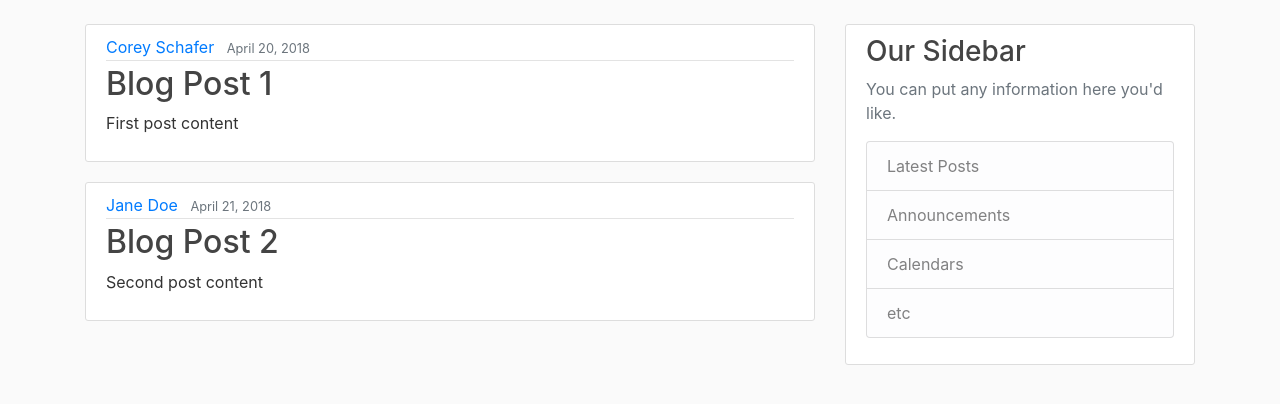
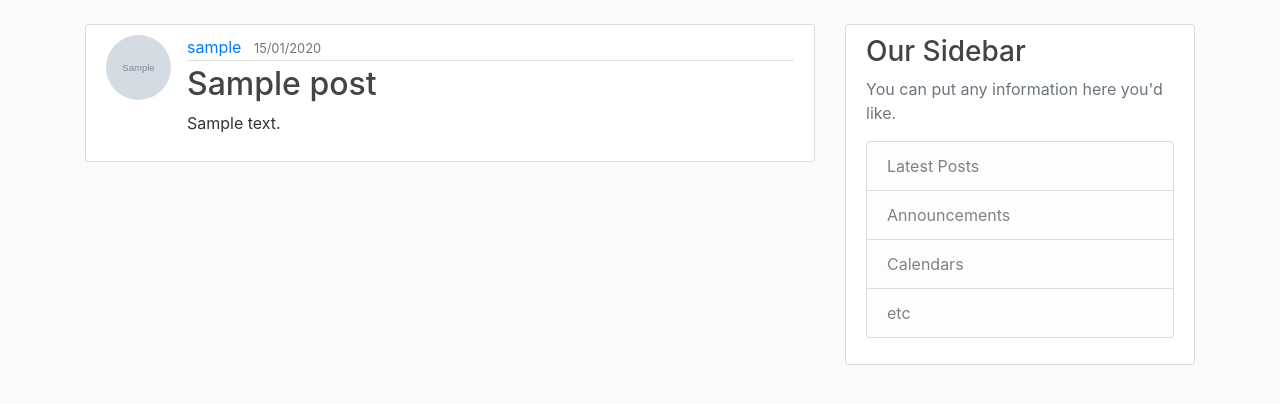
Before and after one commit to tyronedamasceno/flask-blog, a Flask app: page / in a window 1280 px wide. Shown: the part 56-460 px from the top of the page. Run offline with Flask 2, Linux system fonts and the light colour scheme; tables that the repository leaves empty hold one stand-in row (values such as "Sample post"); grey boxes marked "Sample" are stand-in pictures; some libraries are stand-ins or nearby versions.

Commit message:
Create new posts, save it to database and show on the home page

```diff
--- a/flask_blog/routes.py
+++ b/flask_blog/routes.py
@@ -10,27 +10,13 @@ from flask_blog import app, db, bcrypt
 from flask_blog.forms import (
     RegistrationForm, LoginForm, UpdateAccountForm, PostForm
 )
-from flask_blog.models import User  # , Post
-
-posts = [
-    {
-        'author': 'Corey Schafer',
-        'title': 'Blog Post 1',
-        'content': 'First post content',
-        'date_posted': 'April 20, 2018'
-    },
-    {
-        'author': 'Jane Doe',
-        'title': 'Blog Post 2',
-        'content': 'Second post content',
-        'date_posted': 'April 21, 2018'
-    }
-]
+from flask_blog.models import User, Post
 
 
 @app.route("/")
 @app.route("/index")
 def index():
+    posts = Post.query.all()
     return render_template('index.html', posts=posts)
 
 
@@ -138,8 +124,14 @@ def account():
 @login_required
 def new_post():
     form = PostForm()
-
     if form.validate_on_submit():
+        post = Post(
+            title=form.title.data,
+            content=form.content.data,
+            author=current_user
+        )
+        db.session.add(post)
+        db.session.commit()
         flash('Your post has been created', 'success')
         return redirect(url_for('index'))
     return render_template('create_post.html', title='New Post', form=form)
--- a/flask_blog/templates/index.html
+++ b/flask_blog/templates/index.html
@@ -2,10 +2,11 @@
 {% block content %}
     {% for post in posts %}
         <article class="media content-section">
+          <img class="rounded-circle article-img" src="{{ url_for('static', filename='profile_pics/' + post.author.image_file) }}">
           <div class="media-body">
             <div class="article-metadata">
-              <a class="mr-2" href="#">{{ post.author }}</a>
-              <small class="text-muted">{{ post.date_posted }}</small>
+              <a class="mr-2" href="#">{{ post.author.username }}</a>
+              <small class="text-muted">{{ post.date_posted.strftime('%d/%m/%Y') }}</small>
             </div>
             <h2><a class="article-title" href="#">{{ post.title }}</a></h2>
             <p class="article-content">{{ post.content }}</p>
```
